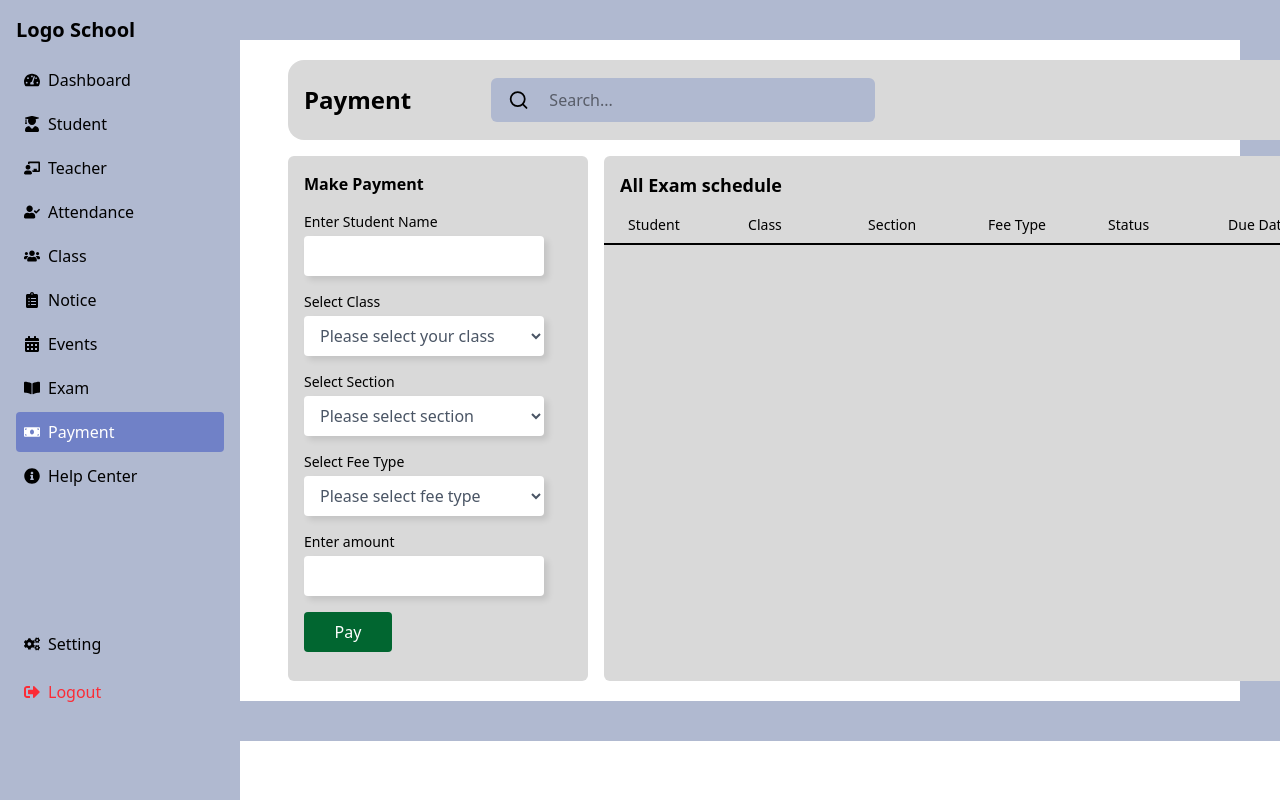
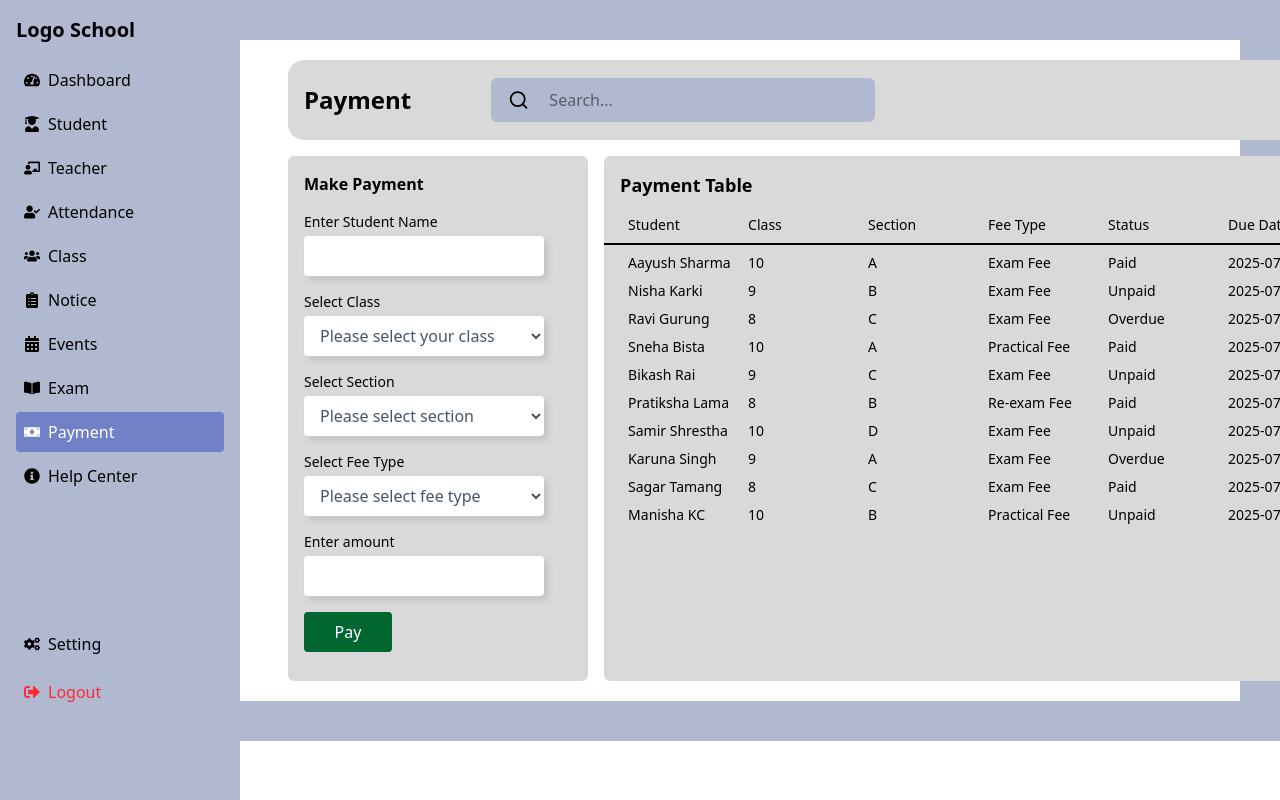
Before and after one commit to sujansijakhow/School-System, a React (Vite) app: page /payment in a window 1280 px wide. Shown: the top 800 px of the page. Built offline with nearby package versions, Linux system fonts and the light colour scheme.

Commit message:
completed

```diff
--- a/src/routes/Payment.jsx
+++ b/src/routes/Payment.jsx
@@ -5,6 +5,102 @@ import InputBox from '../components/Input'
 import SelectBox from '../components/Select'
 
 const Payment = () => {
+
+
+    const payments = [
+        {
+            student: "Aayush Sharma",
+            class: "10",
+            section: "A",
+            feeType: "Exam Fee",
+            status: "Paid",
+            dueDate: "2025-07-05",
+            action: "View"
+        },
+        {
+            student: "Nisha Karki",
+            class: "9",
+            section: "B",
+            feeType: "Exam Fee",
+            status: "Unpaid",
+            dueDate: "2025-07-07",
+            action: "Pay Now"
+        },
+        {
+            student: "Ravi Gurung",
+            class: "8",
+            section: "C",
+            feeType: "Exam Fee",
+            status: "Overdue",
+            dueDate: "2025-07-01",
+            action: "Pay Now"
+        },
+        {
+            student: "Sneha Bista",
+            class: "10",
+            section: "A",
+            feeType: "Practical Fee",
+            status: "Paid",
+            dueDate: "2025-07-08",
+            action: "View"
+        },
+        {
+            student: "Bikash Rai",
+            class: "9",
+            section: "C",
+            feeType: "Exam Fee",
+            status: "Unpaid",
+            dueDate: "2025-07-10",
+            action: "Pay Now"
+        },
+        {
+            student: "Pratiksha Lama",
+            class: "8",
+            section: "B",
+            feeType: "Re-exam Fee",
+            status: "Paid",
+            dueDate: "2025-07-03",
+            action: "View"
+        },
+        {
+            student: "Samir Shrestha",
+            class: "10",
+            section: "D",
+            feeType: "Exam Fee",
+            status: "Unpaid",
+            dueDate: "2025-07-09",
+            action: "Pay Now"
+        },
+        {
+            student: "Karuna Singh",
+            class: "9",
+            section: "A",
+            feeType: "Exam Fee",
+            status: "Overdue",
+            dueDate: "2025-07-02",
+            action: "Pay Now"
+        },
+        {
+            student: "Sagar Tamang",
+            class: "8",
+            section: "C",
+            feeType: "Exam Fee",
+            status: "Paid",
+            dueDate: "2025-07-04",
+            action: "View"
+        },
+        {
+            student: "Manisha KC",
+            class: "10",
+            section: "B",
+            feeType: "Practical Fee",
+            status: "Unpaid",
+            dueDate: "2025-07-11",
+            action: "Pay Now"
+        }
+    ];
+
+
     return (
         <div className='bg-[#B0B9D0] p-10'>
             <div className='bg-white flex p-2 md:p-5'>
@@ -53,7 +149,7 @@ const Payment = () => {
 
                             </div>
                             <div className='bg-[#D9D9D9] w-3/4 rounded-md h-[525px] flex flex-col gap-4'>
-                                <h1 className='font-bold text-[18px] px-4 pt-4'>All Exam schedule</h1>
+                                <h1 className='font-bold text-[18px] px-4 pt-4'>Payment Table</h1>
 
                                 <div className='flex flex-col gap-2'>
 
@@ -68,6 +164,23 @@ const Payment = () => {
 
                                     </div>
                                     <div className='border-b-2'></div>
+
+                                    {payments.map((payment, idx) => {
+                                        return (
+                                        <div key={idx}
+                                            className='flex text-sm font-normal px-6'>
+                                            <span className='w-30 font-medium'>{payment.student}</span>
+                                            <span className='w-30'>{payment.class}</span>
+                                            <span className='w-30'>{payment.section}</span>
+                                            <span className='w-30'>{payment.feeType}</span>
+                                            <span className='w-30'>{payment.status}</span>
+                                            <span className='w-30'>{payment.dueDate}</span>
+                                            <span className='w-30'>{payment.action}</span>
+
+                                        </div>
+
+                                        )
+                                    })}
                                 </div>
                             </div>
                         </div>
```
Lines whose indentation alone changed are shown as unchanged.
